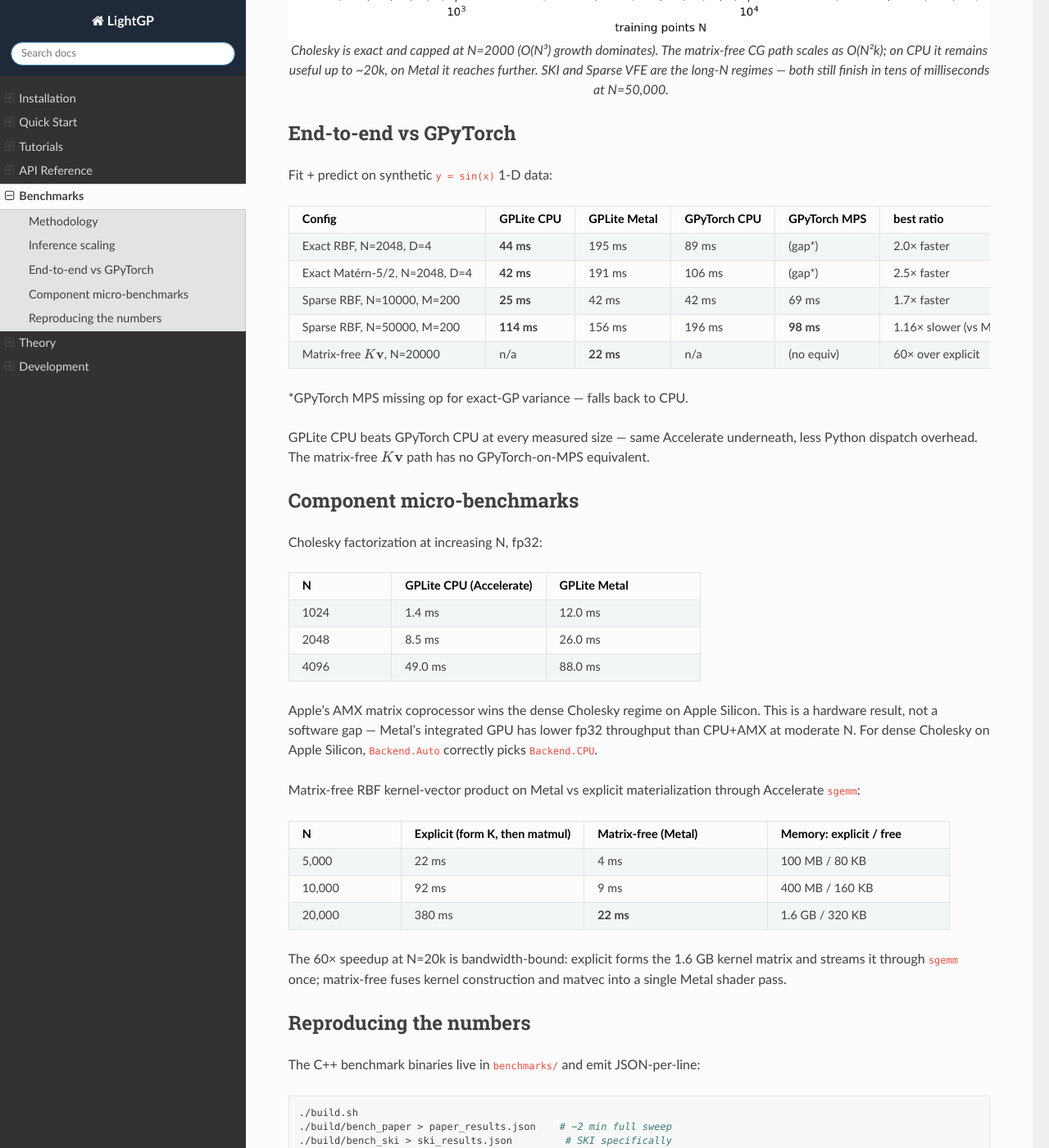
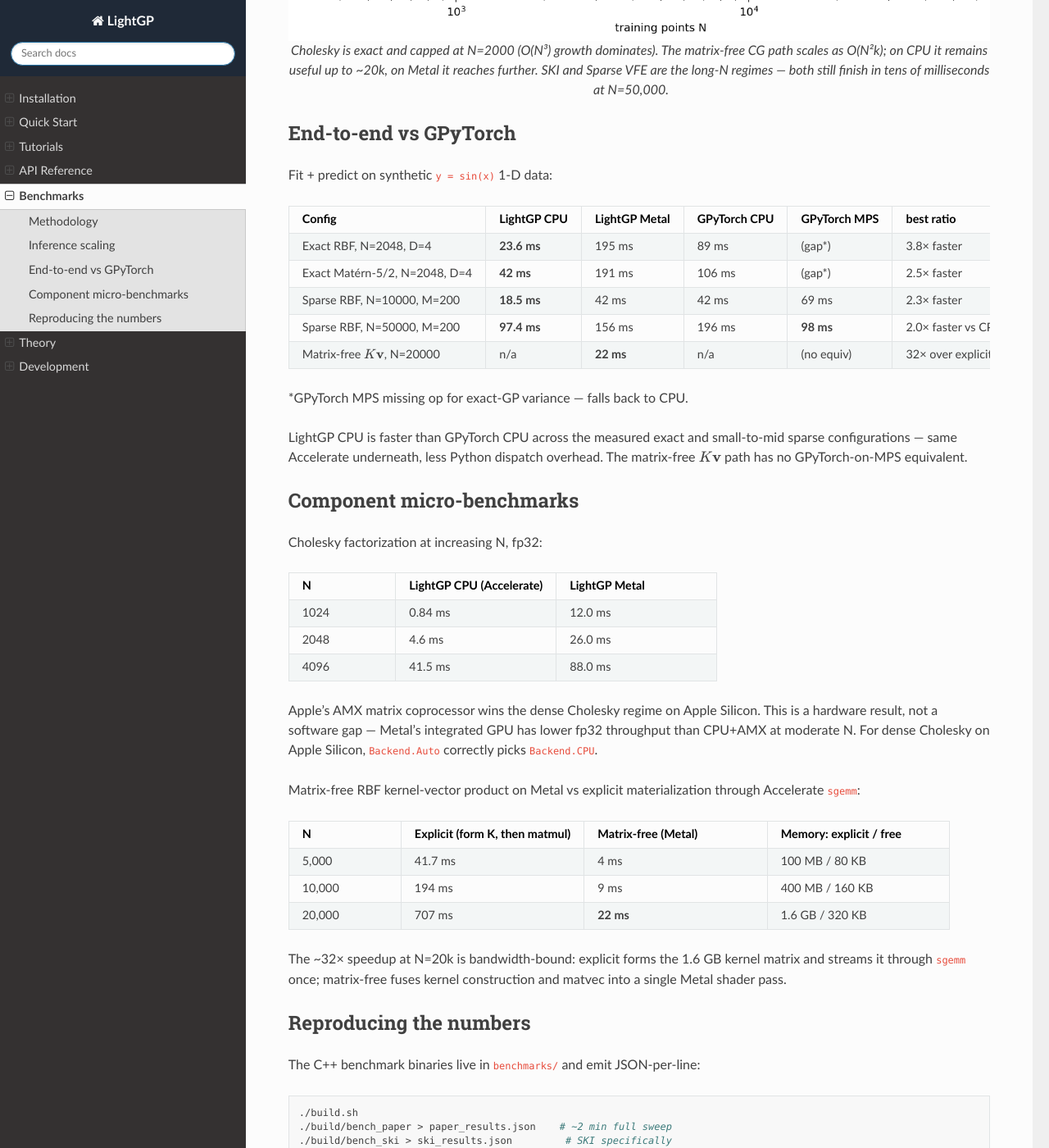
Before and after one commit to Fangop/lightgp, a Sphinx documentation site: the page built from docs/source/benchmarks/index.rst, in a window 1280 px wide and 1400 px high, scrolled down 956 px. Shown: the whole window at 82% size. Built offline with Sphinx 7.4.7 and the Read the Docs theme 3.1.0, drawn with Linux system fonts in a browser that asks for light colours; some of the changed text lies outside the part shown.

Commit message:
docs: align Sphinx benchmark and backend pages with final paper
- Rename leftover 'GPLite' references to 'LightGP' throughout the
  benchmarks page.
- Update the end-to-end Apple M4 table cells (Exact RBF N=2048, Sparse
  N=10k/50k, matrix-free Kv N=20k) to the paper's measured medians and
  recompute the speed ratios.
- Update Cholesky micro-benchmark numbers (N=1024/2048/4096) and the
  matrix-free explicit-vs-fused table (N=5k/10k/20k) to the paper's
  numbers.
- Replace the '~60x' matrix-free claim with the actual '~32x' on both
  the benchmarks page and the backend dispatch rationale.

```diff
--- a/docs/source/api/backends.rst
+++ b/docs/source/api/backends.rst
@@ -53,7 +53,7 @@
      - The Toeplitz FFT path lives only in Accelerate vDSP.
    * - :attr:`Solver.CG` and :math:`N > 2000`
      - ``Metal``
-     - Matrix-free RBF matvec on Metal wins by ~60× vs explicit.
+     - Matrix-free RBF matvec on Metal wins by ~32× vs explicit.
    * - :math:`D \ge 16` and :math:`N \ge 2000`
      - ``Metal``
      - Tiled / float4 kernel construction beats CPU once the kernel
--- a/docs/source/benchmarks/index.rst
+++ b/docs/source/benchmarks/index.rst
@@ -12,8 +12,8 @@
 
 - Each cell is the median of 3 runs (5 for component micro-benchmarks),
   warmup discarded.
-- "GPLite CPU" uses Accelerate (CBLAS + LAPACK + AMX coprocessor).
-- "GPLite Metal" uses the Metal compute shaders.
+- "LightGP CPU" uses Accelerate (CBLAS + LAPACK + AMX coprocessor).
+- "LightGP Metal" uses the Metal compute shaders.
 - "GPyTorch MPS" uses PyTorch's Apple Silicon backend; rows marked
   *(gap)* fall back to CPU because the underlying op is missing on MPS
   (e.g. ``aten::_linalg_eigh.eigenvalues`` for exact-GP variance).
@@ -45,17 +45,17 @@
    :widths: 32 14 16 14 16 8
 
    * - Config
-     - GPLite CPU
-     - GPLite Metal
+     - LightGP CPU
+     - LightGP Metal
      - GPyTorch CPU
      - GPyTorch MPS
      - best ratio
    * - Exact RBF, N=2048, D=4
-     - **44 ms**
+     - **23.6 ms**
      - 195 ms
      - 89 ms
      - (gap*)
-     - 2.0× faster
+     - 3.8× faster
    * - Exact Matérn-5/2, N=2048, D=4
      - **42 ms**
      - 191 ms
@@ -63,29 +63,30 @@
      - (gap*)
      - 2.5× faster
    * - Sparse RBF, N=10000, M=200
-     - **25 ms**
+     - **18.5 ms**
      - 42 ms
      - 42 ms
      - 69 ms
-     - 1.7× faster
+     - 2.3× faster
    * - Sparse RBF, N=50000, M=200
-     - **114 ms**
+     - **97.4 ms**
      - 156 ms
      - 196 ms
      - **98 ms**
-     - 1.16× slower (vs MPS)
+     - 2.0× faster vs CPU; on par with MPS
    * - Matrix-free :math:`K\mathbf v`, N=20000
      - n/a
      - **22 ms**
      - n/a
      - (no equiv)
-     - 60× over explicit
+     - 32× over explicit
 
 \*GPyTorch MPS missing op for exact-GP variance — falls back to CPU.
 
-GPLite CPU beats GPyTorch CPU at every measured size — same Accelerate
-underneath, less Python dispatch overhead. The matrix-free
-:math:`K\mathbf v` path has no GPyTorch-on-MPS equivalent.
+LightGP CPU is faster than GPyTorch CPU across the measured exact and
+small-to-mid sparse configurations — same Accelerate underneath, less
+Python dispatch overhead. The matrix-free :math:`K\mathbf v` path has no
+GPyTorch-on-MPS equivalent.
 
 Component micro-benchmarks
 --------------------------
@@ -97,16 +98,16 @@
    :widths: 20 30 30
 
    * - N
-     - GPLite CPU (Accelerate)
-     - GPLite Metal
+     - LightGP CPU (Accelerate)
+     - LightGP Metal
    * - 1024
-     - 1.4 ms
+     - 0.84 ms
      - 12.0 ms
    * - 2048
-     - 8.5 ms
+     - 4.6 ms
      - 26.0 ms
    * - 4096
-     - 49.0 ms
+     - 41.5 ms
      - 88.0 ms
 
 Apple's AMX matrix coprocessor wins the dense Cholesky regime on Apple
@@ -127,19 +128,19 @@
      - Matrix-free (Metal)
      - Memory: explicit / free
    * - 5,000
-     - 22 ms
+     - 41.7 ms
      - 4 ms
      - 100 MB / 80 KB
    * - 10,000
-     - 92 ms
+     - 194 ms
      - 9 ms
      - 400 MB / 160 KB
    * - 20,000
-     - 380 ms
+     - 707 ms
      - **22 ms**
      - 1.6 GB / 320 KB
 
-The 60× speedup at N=20k is bandwidth-bound: explicit forms the
+The ~32× speedup at N=20k is bandwidth-bound: explicit forms the
 1.6 GB kernel matrix and streams it through ``sgemm`` once;
 matrix-free fuses kernel construction and matvec into a single Metal
 shader pass.
```
